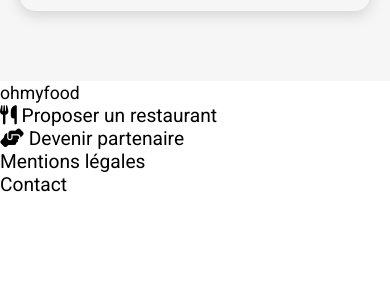
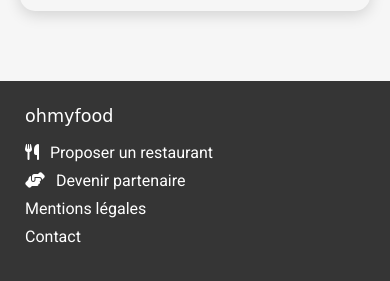
Before and after one commit to MargotFF/MargotFessard_3_23042021, a website: page index.html in a window 390 px wide. Shown: the part 2156-2437 px from the top of the page. Before the commit the page ends 2352 px from the top, so only its background shows below. Drawn offline with Linux system fonts and the light colour scheme; a web font is replaced by a local one.

Commit message:
CSS homepage: footer (mobile + responsive)

```diff
--- /dev/null
+++ b/sass/layout/_footer.scss
@@ -0,0 +1,22 @@
+footer {
+    background-color: #353535;
+    padding: 25px 25px 35px 25px;
+    font-size: 1rem;
+    @include from-big-tablet {
+        text-align: center;
+    }
+    span, .footer__link, i {
+        color: white;
+    }
+    span {
+        font-family: $headers-font;
+        display: inline-block;
+        padding-bottom: 8px;
+    }
+    .footer__item {
+        padding-top: 9px;
+    }
+    i {
+        padding-right: 7px;
+    }
+}
--- a/sass/main.scss
+++ b/sass/main.scss
@@ -3,6 +3,7 @@
 @import "base/typography";
 @import "utils/mixins";
 @import "layout/header";
+@import "layout/footer";
 @import "pages/home";
 @import "components/button";
 @import "components/ordered-list";
--- a/sass/pages/_home.scss
+++ b/sass/pages/_home.scss
@@ -31,7 +31,7 @@
             text-align: center;
         }
     }
-    .tutorial__list {
+    &__list {
         margin: 2rem 0 2rem 0.6rem;
 
     }
@@ -40,13 +40,13 @@
 .restaurants {
     @include block-padding-y;
     @include light-grey-background-color;
-    h2, .restaurants__list {
+    &__list, h2 {
         @include block-margin-x;
         @include from-big-tablet {
             margin: 0 50px;
         }
     }
-    .restaurants__list {
+    &__list {
         margin-top: 1.5rem;
         @include from-big-tablet {
             display: grid;
```
Also changed, not shown: css/style.css.
